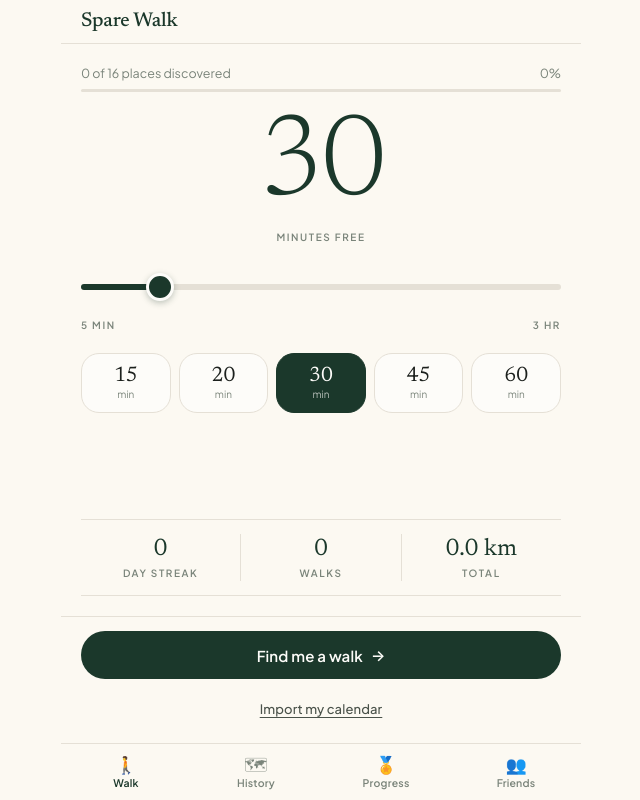
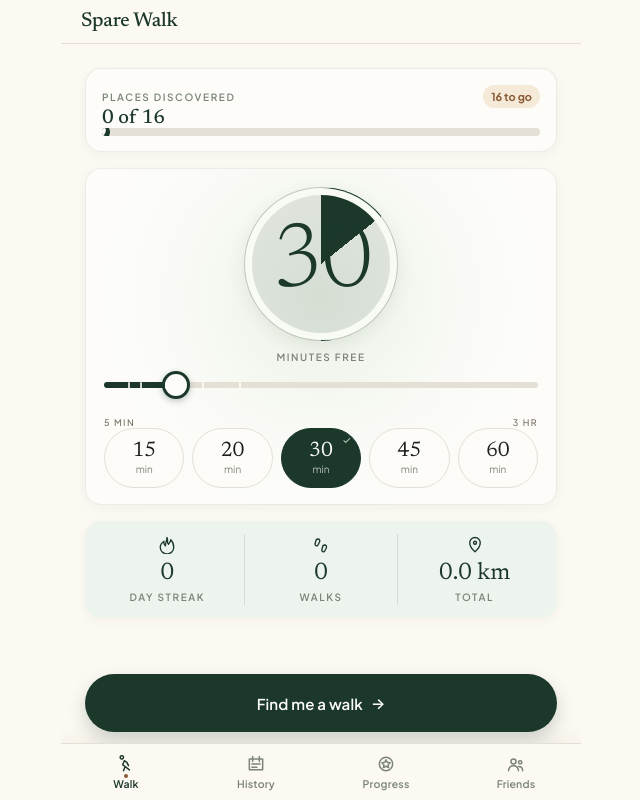
Before and after one commit to endilaz/hackcmu, a React (Vite) app: page / in a window 1280 px wide. Shown: the whole page, without its empty margins (319-959 px from the left). Built offline with nearby package versions, Linux system fonts and the light colour scheme.

Commit message:
new ui design

```diff
--- a/src/App.tsx
+++ b/src/App.tsx
@@ -50,6 +50,7 @@ export default function App() {
           <SummaryScreen
             walk={m.summaryWalk}
             destination={m.destinationsById[m.summaryWalk.destinationId]}
+            isNewDiscovery={m.isNewDiscovery}
             onWalkAgain={m.goTime}
             onViewHistory={m.goHistory}
           />
--- a/src/components/BottomTabs.tsx
+++ b/src/components/BottomTabs.tsx
@@ -1,11 +1,21 @@
 import type { Tab } from "../screenProps";
 
-const TABS: { id: Tab; label: string; icon: string }[] = [
-  { id: "walk", label: "Walk", icon: "\u{1F6B6}" },
-  { id: "history", label: "History", icon: "\u{1F5FA}" },
-  { id: "progress", label: "Progress", icon: "\u{1F3C5}" },
-  { id: "friends", label: "Friends", icon: "\u{1F465}" },
+const TABS: { id: Tab; label: string; icon: "walk" | "history" | "progress" | "friends" }[] = [
+  { id: "walk", label: "Walk", icon: "walk" },
+  { id: "history", label: "History", icon: "history" },
+  { id: "progress", label: "Progress", icon: "progress" },
+  { id: "friends", label: "Friends", icon: "friends" },
 ];
+
+function TabIcon({ icon }: { icon: (typeof TABS)[number]["icon"] }) {
+  const paths = {
+    walk: <><path d="M9 4a2 2 0 1 0 0 .01" /><path d="m10 8 3 2 2 4M10 8l-2 5 3 2-2 5M11 15l5 4" /></>,
+    history: <><path d="M4 6h16v13H4z" /><path d="M8 3v6M16 3v6M7 12h10M7 16h6" /></>,
+    progress: <><circle cx="12" cy="12" r="8" /><path d="m12 7 1.5 3 3.5.5-2.5 2.4.6 3.5-3.1-1.7-3.1 1.7.6-3.5L7 10.5l3.5-.5Z" /></>,
+    friends: <><circle cx="9" cy="9" r="3" /><circle cx="17" cy="10" r="2" /><path d="M3 20c.5-4 3-6 6-6s5.5 2 6 6M15 15c3 0 5 2 5 5" /></>,
+  };
+  return <svg viewBox="0 0 24 24" aria-hidden="true">{paths[icon]}</svg>;
+}
 
 type Props = {
   active: Tab;
@@ -34,7 +44,7 @@ export default function BottomTabs({ active, onSelect }: Props) {
             onClick={() => onSelect(tab.id)}
           >
             <span className="tab__icon" aria-hidden="true">
-              {tab.icon}
+              <TabIcon icon={tab.icon} />
             </span>
             <span className="tab__label">{tab.label}</span>
           </button>
--- a/src/components/TimeInputScreen.tsx
+++ b/src/components/TimeInputScreen.tsx
@@ -2,6 +2,15 @@ import type { CSSProperties } from "react";
 import type { TimeInputScreenProps } from "../screenProps";
 import { MIN_FREE_MINUTES, MAX_FREE_MINUTES, QUICK_PICK_MINUTES } from "../constants";
 import RippleButton from "./RippleButton";
+
+function StatIcon({ type }: { type: "streak" | "walks" | "distance" }) {
+  const paths = {
+    streak: <path d="M12 2c2 4-1 6 2 9 1-2 3-3 3-6 3 3 4 6 4 10a9 9 0 1 1-18 0c0-3 2-6 5-8-1 4 1 5 2 6 0-5 2-7 2-11Z" />,
+    walks: <><path d="M8 4c2 0 3 2 2 4L8 12c-1 2-4 1-4-1l1-4c0-2 1-3 3-3Z" /><path d="M17 12c2 0 3 2 2 4l-2 4c-1 2-4 1-4-1l1-4c0-2 1-3 3-3Z" /></>,
+    distance: <><path d="M12 21s7-6 7-12a7 7 0 1 0-14 0c0 6 7 12 7 12Z" /><circle cx="12" cy="9" r="2" /></>,
+  };
+  return <svg className="stat-icon" viewBox="0 0 24 24" aria-hidden="true">{paths[type]}</svg>;
+}
 
 /**
  * Home. The free-minutes value is the hero: a 116px serif numeral, not a form
@@ -35,13 +44,14 @@ export default function TimeInputScreen({
 
   return (
     <div className="screen">
-      <div className="screen__pad screen__pad--fill">
-        <div className="progress">
+      <div className="screen__pad screen__pad--fill time-home">
+        <section className="time-card time-card--discovery">
           <div className="progress__head">
-            <span className="faint">
-              {visitedCount} of {totalDestinations} places discovered
-            </span>
-            <span className="faint">{discoveredPct}%</span>
+            <div>
+              <span className="overline">Places discovered</span>
+              <strong>{visitedCount} of {totalDestinations}</strong>
+            </div>
+            <span className="discovery-remaining">{Math.max(0, totalDestinations - visitedCount)} to go</span>
           </div>
           <div
             className="progress__track"
@@ -51,12 +61,20 @@ export default function TimeInputScreen({
             aria-valuemax={totalDestinations}
             aria-label="Places discovered"
           >
-            <div className="progress__fill" style={{ width: `${discoveredPct}%` }} />
+            <div className="progress__fill" style={{ width: `${discoveredPct}%` }}>
+              <svg className="progress__pin" viewBox="0 0 24 24" aria-hidden="true"><path d="M12 21s7-6 7-12a7 7 0 1 0-14 0c0 6 7 12 7 12Z" /><circle cx="12" cy="9" r="2" /></svg>
             </div>
           </div>
+        </section>
 
+        <section className="time-card time-card--minutes">
           <div className="hero">
+            <div
+              className="hero__dial"
+              style={{ "--time-dial": `${sliderPct * 3.6}deg` } as CSSProperties}
+            >
               <span className="hero__value">{minutes}</span>
+            </div>
             <span className="overline">Minutes free</span>
           </div>
 
@@ -73,6 +91,11 @@ export default function TimeInputScreen({
             aria-valuetext={`${minutes} minutes`}
             style={{ "--time-slider-fill": `${sliderPct}%` } as CSSProperties}
           />
+          <div className="time-slider__ticks" aria-hidden="true">
+            {QUICK_PICK_MINUTES.map((value) => (
+              <span key={value} style={{ left: `${((value - MIN_FREE_MINUTES) / (MAX_FREE_MINUTES - MIN_FREE_MINUTES)) * 100}%` }} />
+            ))}
+          </div>
           <div className="time-slider__scale">
             <span className="overline">5 min</span>
             <span className="overline">3 hr</span>
@@ -88,11 +111,13 @@ export default function TimeInputScreen({
               aria-pressed={value === minutes}
               onClick={() => pick(value)}
             >
+              {value === minutes && <span className="tile__check" aria-hidden="true">✓</span>}
               <span className="tile__value">{value}</span>
               <span className="tile__unit">min</span>
             </button>
           ))}
           </div>
+        </section>
 
         {locating && slowFix && (
           <>
@@ -124,25 +149,27 @@ export default function TimeInputScreen({
           </>
         )}
 
-        <div className="screen__spacer" />
-
-        <div className="facts facts--rule">
+        <section className="facts facts--rule time-card time-card--stats">
           <div className="fact">
+            <StatIcon type="streak" />
             <span className="fact__value">{stats.currentStreakDays}</span>
             <span className="overline">Day streak</span>
           </div>
           <div className="fact">
+            <StatIcon type="walks" />
             <span className="fact__value">{stats.totalWalks}</span>
             <span className="overline">Walks</span>
           </div>
           <div className="fact">
+            <StatIcon type="distance" />
             <span className="fact__value">{(stats.totalMeters / 1000).toFixed(1)} km</span>
             <span className="overline">Total</span>
           </div>
-        </div>
+        </section>
+        <div className="screen__spacer" />
       </div>
 
-      <div className="screen__footer">
+      <div className="screen__footer time-home__footer">
         <RippleButton
           type="button"
           className="btn btn--primary"
@@ -153,7 +180,7 @@ export default function TimeInputScreen({
           {!locating && <span aria-hidden="true">→</span>}
         </RippleButton>
         <RippleButton type="button" className="btn btn--link" onClick={onOpenCalendar}>
-          Import my calendar
+          <span aria-hidden="true">▣</span> Import my calendar
         </RippleButton>
       </div>
     </div>
--- a/src/index.css
+++ b/src/index.css
@@ -22,6 +22,7 @@
   --ink: #1c201d;
   --ink-soft: #4a524a;
   --ink-faint: #7a847a;
+  --ink-warm: #796f62;
 
   /* Accents */
   --green: #1b382b;
@@ -305,6 +306,8 @@ h3 {
 .btn--primary {
   background: var(--green);
   color: var(--parchment);
+  min-height: 58px;
+  box-shadow: 0 8px 18px rgba(27, 56, 43, 0.2);
 }
 
 .btn--secondary {
@@ -437,9 +440,27 @@ h3 {
   color: inherit;
 }
 
+/* --- Walk home: cards, dial and discovery progress --------------------- */
+
+.time-home { gap: 16px; padding: 24px; }
+
+.time-card {
+  border: 1px solid rgba(78, 69, 55, 0.09);
+  border-radius: 16px;
+  background: var(--parchment);
+  box-shadow: 0 3px 12px rgba(49, 39, 23, 0.045);
+}
+
+.time-card--discovery { padding: 15px 16px; }
+.time-card--discovery .progress__head strong { display: block; margin-top: 3px; color: var(--green); font-family: var(--serif); font-size: 20px; font-weight: 500; }
+.discovery-remaining { padding: 5px 8px; border-radius: var(--pill); background: #f4ead7; color: var(--amber); font-size: 11px; font-weight: 700; }
+
+.time-card--minutes { padding: 18px 18px 16px; background: radial-gradient(circle at 50% 38%, #ebf1e7 0, #f9faf5 45%, var(--parchment) 74%); }
+.hero__dial { display: grid; place-items: center; width: 154px; height: 154px; border: 1px solid rgba(27, 56, 43, .16); border-radius: 50%; background: conic-gradient(var(--green) 0deg var(--time-dial, 0deg), rgba(27, 56, 43, .1) var(--time-dial, 0deg) 360deg); box-shadow: inset 0 0 0 7px #f8faf4, 0 5px 18px rgba(27, 56, 43, .08); }
+
 .hero__value {
   font-family: var(--serif);
-  font-size: 116px;
+  font-size: 92px;
   font-weight: 300;
   line-height: 0.92;
   letter-spacing: -0.03em;
@@ -455,7 +476,7 @@ h3 {
 /* Wraps rather than overflowing if QUICK_PICK_MINUTES ever gains an entry. */
 .tiles {
   display: grid;
-  grid-template-columns: repeat(auto-fit, minmax(54px, 1fr));
+  grid-template-columns: repeat(auto-fit, minmax(58px, 1fr));
   gap: 8px;
 }
 
@@ -467,7 +488,8 @@ h3 {
   gap: 1px;
   min-height: 60px;
   padding: 8px 0;
-  border-radius: var(--radius-lg);
+  position: relative;
+  border-radius: var(--pill);
   border: 1px solid var(--line);
   background: var(--parchment);
   color: var(--ink);
@@ -497,6 +519,8 @@ h3 {
   color: var(--parchment);
 }
 
+.tile__check { position: absolute; top: 5px; right: 9px; font-size: 10px; color: #d9e8dc; }
+
 .tile--on .tile__unit {
   color: rgba(253, 252, 249, 0.7);
 }
@@ -539,6 +563,10 @@ h3 {
   padding: 14px 0;
 }
 
+.time-card--stats { margin: 0; padding: 13px 6px; border: 0; background: #edf4ed; }
+.time-card--stats .fact + .fact { border-color: rgba(27, 56, 43, .12); }
+.stat-icon { width: 18px; height: 18px; margin-bottom: 1px; fill: none; stroke: var(--green); stroke-width: 1.8; stroke-linecap: round; stroke-linejoin: round; }
+
 /* --- Progress bar ------------------------------------------------------- */
 
 .progress {
@@ -555,7 +583,7 @@ h3 {
 }
 
 .progress__track {
-  height: 3px;
+  height: 8px;
   border-radius: var(--pill);
   background: var(--line);
   overflow: hidden;
@@ -565,7 +593,11 @@ h3 {
   height: 100%;
   background: var(--green);
   border-radius: var(--pill);
-}
+  position: relative;
+  min-width: 0;
+}
+
+.progress__pin { position: absolute; right: -8px; top: 50%; width: 17px; height: 17px; padding: 2px; transform: translateY(-50%); border-radius: 50%; background: var(--green); fill: var(--parchment); stroke: var(--parchment); stroke-width: 2; }
 
 /* --- Streak pill -------------------------------------------------------- */
 
@@ -936,6 +968,38 @@ h3 {
 
 .earned-walk-badge strong { display: block; margin: 3px 0; color: var(--green); font-family: var(--serif); }
 .earned-walk-badge .faint { margin: 0; font-size: 12px; }
+
+/* --- First-discovery celebration --------------------------------------- */
+
+.discovery-celebration {
+  position: relative;
+  display: flex;
+  align-items: center;
+  min-height: 44px;
+  padding: 10px 14px 10px 52px;
+  overflow: hidden;
+  border: 1px solid #d7c478;
+  border-radius: var(--radius-sm);
+  background: #fff9df;
+  color: #715424;
+}
+
+.discovery-celebration__text { font-family: var(--serif); font-size: 16px; animation: discovery-text .5s ease-out both; }
+.discovery-celebration__burst { position: absolute; left: 25px; top: 21px; width: 1px; height: 1px; }
+.discovery-celebration__burst i { position: absolute; display: block; width: 5px; height: 5px; border-radius: 50%; background: #edb749; animation: discovery-spark .75s cubic-bezier(.18,.75,.25,1) both; }
+.discovery-celebration__burst i:nth-child(1) { --x: -18px; --y: -14px; background: #d8784a; }
+.discovery-celebration__burst i:nth-child(2) { --x: 1px; --y: -23px; animation-delay: .03s; }
+.discovery-celebration__burst i:nth-child(3) { --x: 18px; --y: -12px; background: #5b9d80; animation-delay: .06s; }
+.discovery-celebration__burst i:nth-child(4) { --x: 19px; --y: 12px; animation-delay: .02s; }
+.discovery-celebration__burst i:nth-child(5) { --x: -2px; --y: 20px; background: #5b9d80; animation-delay: .08s; }
+.discovery-celebration__burst i:nth-child(6) { --x: -19px; --y: 12px; background: #d8784a; animation-delay: .04s; }
+
+@keyframes discovery-spark { from { transform: translate(0, 0) scale(0); opacity: 0; } 45% { opacity: 1; } to { transform: translate(var(--x), var(--y)) scale(1); opacity: 0; } }
+@keyframes discovery-text { from { transform: translateY(5px); opacity: 0; } to { transform: translateY(0); opacity: 1; } }
+
+@media (prefers-reduced-motion: reduce) {
+  .discovery-celebration__text, .discovery-celebration__burst i { animation: none; }
+}
 
 /* --- Banners ------------------------------------------------------------ */
 
@@ -1244,6 +1308,7 @@ h3 {
   background: var(--paper);
   padding-bottom: env(safe-area-inset-bottom);
   z-index: 500;
+  box-shadow: 0 -5px 16px rgba(44, 35, 23, .045);
 }
 
 .tab {
@@ -1263,8 +1328,13 @@ h3 {
 }
 
 .tab__icon {
-  font-size: 17px;
+  position: relative;
+  width: 20px;
+  height: 20px;
   line-height: 1;
+}
+
+.tab__icon svg { width: 20px; height: 20px; fill: none; stroke: currentColor; stroke-width: 1.8; stroke-linecap: round; stroke-linejoin: round;
 }
 
 .tab__label {
@@ -1276,6 +1346,8 @@ h3 {
 .tab--on {
   color: var(--green);
 }
+
+.tab--on .tab__icon::after { content: ""; position: absolute; bottom: -4px; left: 50%; width: 4px; height: 4px; border-radius: 50%; background: var(--amber); transform: translateX(-50%); }
 
 /* --- Modal sheet (tap the hero numeral to type a value) ----------------- */
 
@@ -1530,6 +1602,8 @@ h3 {
   width: 100%;
 }
 
+.time-slider { position: relative; }
+
 /* Reset UA chrome on both engines; the track/thumb are rebuilt below. */
 .time-slider__input {
   -webkit-appearance: none;
@@ -1569,8 +1643,8 @@ h3 {
   height: 28px;
   margin-top: -11px;
   border-radius: 50%;
-  background: var(--green);
-  border: 3px solid var(--parchment);
+  background: var(--parchment);
+  border: 3px solid var(--green);
   box-shadow: 0 2px 6px rgba(27, 56, 43, 0.28);
   cursor: pointer;
 }
@@ -1579,8 +1653,8 @@ h3 {
   width: 28px;
   height: 28px;
   border-radius: 50%;
-  background: var(--green);
-  border: 3px solid var(--parchment);
+  background: var(--parchment);
+  border: 3px solid var(--green);
   box-shadow: 0 2px 6px rgba(27, 56, 43, 0.28);
   cursor: pointer;
 }
@@ -1600,3 +1674,11 @@ h3 {
   display: flex;
   justify-content: space-between;
 }
+
+.time-slider__scale .overline { font-size: 9px; font-weight: 500; color: var(--ink-warm); }
+.time-slider__ticks { position: absolute; top: 19px; right: 0; left: 0; height: 7px; pointer-events: none; }
+.time-slider__ticks span { position: absolute; width: 2px; height: 7px; border-radius: 2px; background: rgba(253, 252, 249, .8); transform: translateX(-1px); }
+
+.time-home__footer { gap: 9px; padding: 16px 24px max(18px, env(safe-area-inset-bottom)); border: 0; background: var(--paper); }
+.time-home__footer .btn--link { align-self: center; min-height: 32px; color: var(--ink-warm); text-decoration: none; }
+.time-home__footer .btn--link span { color: var(--amber); font-size: 14px; }
--- a/src/screenProps.ts
+++ b/src/screenProps.ts
@@ -69,6 +69,8 @@ export type SummaryScreenProps = {
   destination: Destination | undefined;
   /** True when opened from History - swaps the footer for a Back button. */
   readOnly?: boolean;
+  /** True only immediately after arriving at a destination for the first time. */
+  isNewDiscovery?: boolean;
   onWalkAgain?: () => void;
   onViewHistory?: () => void;
   onBack?: () => void;
--- a/src/useWalkMachine.ts
+++ b/src/useWalkMachine.ts
@@ -105,6 +105,7 @@ export function useWalkMachine() {
   const [slowFix, setSlowFix] = useState(false);
   const [locError, setLocError] = useState<LocationError | null>(null);
   const [summaryWalk, setSummaryWalk] = useState<Walk | null>(null);
+  const [discoveredWalkId, setDiscoveredWalkId] = useState<string | null>(null);
   const [detailWalkId, setDetailWalkId] = useState<string | null>(null);
   const [elapsedMs, setElapsedMs] = useState(0);
   const [simEnabled, setSimEnabled] = useState(initialSim.enabled);
@@ -164,8 +165,9 @@ export function useWalkMachine() {
         status: arrived ? "completed" : "abandoned",
         arrived,
       };
+      const isNewDiscovery = arrived && !current.visitedDestinationIds.includes(walk.destinationId);
       const visited =
-        arrived && !current.visitedDestinationIds.includes(walk.destinationId)
+        isNewDiscovery
           ? [...current.visitedDestinationIds, walk.destinationId]
           : current.visitedDestinationIds;
       commit({
@@ -177,6 +179,7 @@ export function useWalkMachine() {
       trackerRef.current = initTracker();
       simRef.current?.walkTo(null);
       setProviderRunning(false);
+      setDiscoveredWalkId(isNewDiscovery ? ended.id : null);
       setSummaryWalk(ended);
       setScreen("summary");
     },
@@ -502,6 +505,7 @@ export function useWalkMachine() {
     elapsedMs,
     remainingMeters,
     summaryWalk,
+    isNewDiscovery: summaryWalk !== null && summaryWalk.id === discoveredWalkId,
     detailWalk,
     activeDestination,
     destinationsById,
```
Also changed, not shown: src/components/SummaryScreen.tsx (+10 -0 lines). Lines whose indentation alone changed are shown as unchanged.
